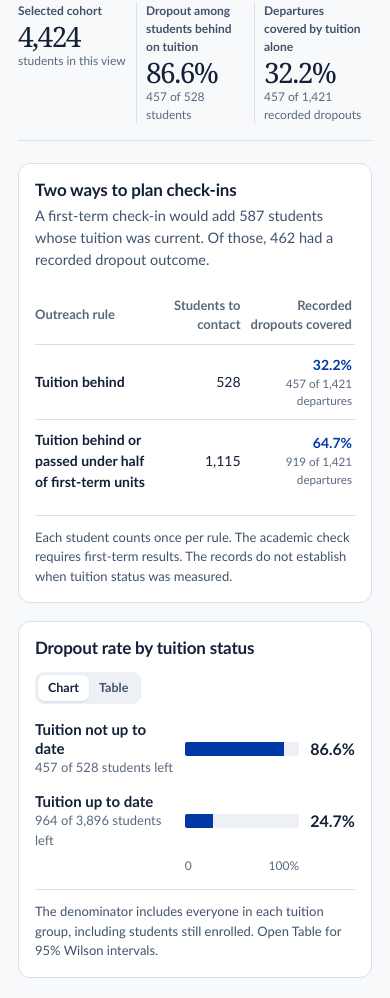
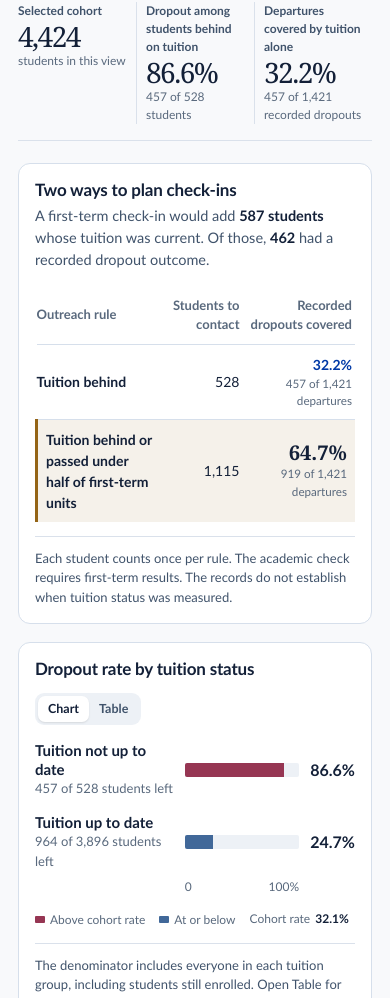
Before and after one commit to CartezDew/everybody-walks, a React (Vite) app: page / in a window 390 px wide. Shown: the part 1002-2000 px from the top of the page. Built offline with nearby package versions, Linux system fonts and the light colour scheme.

Commit message:
Highlight cohort comparisons and carry the graduation trail through the dashboard

```diff
--- a/src/components/FlagBuilder.jsx
+++ b/src/components/FlagBuilder.jsx
@@ -59,9 +59,9 @@ export default function FlagBuilder({ students }) {
 
       <div className="flag-results" aria-live="polite">
         <div className="meters">
-          <Meter label="Outreach workload" hint="share of students flagged" value={res.workload} color="var(--grad)" inView={inView} big={`${num(res.f.n)} students`} />
-          <Meter label="Coverage of recorded dropouts" hint="share of all dropouts who were flagged" value={res.coverage} color="var(--drop)" inView={inView} big={`${num(res.f.dropouts)} of ${num(res.all.dropouts)}`} />
-          <Meter label="Dropout among flagged students" hint="flagged students who dropped out" value={res.precision} color="var(--enr)" inView={inView} big={`${num(res.f.dropouts)} of ${num(res.f.n)} students`} />
+          <Meter label="Outreach workload" hint="share of students flagged" value={res.workload} color="var(--gold)" inView={inView} big={`${num(res.f.n)} students`} />
+          <Meter label="Coverage of recorded dropouts" hint="share of all dropouts who were flagged" value={res.coverage} color="var(--comparison)" inView={inView} big={`${num(res.f.dropouts)} of ${num(res.all.dropouts)}`} />
+          <Meter label="Dropout among flagged students" hint="flagged students who dropped out" value={res.precision} color="var(--drop)" inView={inView} big={`${num(res.f.dropouts)} of ${num(res.f.n)} students`} />
         </div>
         <div className="flag-compare">
           <div>
--- a/src/components/Workspaces.jsx
+++ b/src/components/Workspaces.jsx
@@ -1,6 +1,7 @@
 import { useState } from 'react';
 import { BANDS, MIN_N, num, pct, summarize } from '../lib/data';
 import { Card } from './ui';
+import { RateKey, rateFill } from './charts';
 import FlagBuilder from './FlagBuilder';
 
 export const ROLES = [
@@ -40,18 +41,18 @@ function OutreachComparison({ tuition, additional, departures }) {
     { label: 'Tuition behind or passed under half of first-term units', students: tuition.n + additional.n, departures: tuition.dropouts + additional.dropouts },
   ];
   const finding = additional.n
-    ? `A first-term check-in would add ${num(additional.n)} students whose tuition was current. Of those, ${num(additional.dropouts)} had a recorded dropout outcome.`
+    ? <>A first-term check-in would add <strong>{num(additional.n)} students</strong> whose tuition was current. Of those, <strong>{num(additional.dropouts)}</strong> had a recorded dropout outcome.</>
     : 'Both rules reach the same students in this selection. No additional students had current tuition and passed under half of their enrolled units.';
   return <Card title="Two ways to plan check-ins" takeaway={finding}
     note="Each student counts once per rule. The academic check requires first-term results. The records do not establish when tuition status was measured.">
     <div className="outreach-scroll"><table className="outreach-table" aria-label="Historical reach of two outreach rules">
       <thead><tr><th scope="col">Outreach rule</th><th scope="col">Students to contact</th><th scope="col">Recorded dropouts covered</th></tr></thead>
-      <tbody>{scenarios.map(row => <tr key={row.label}><th scope="row">{row.label}</th><td>{num(row.students)}</td>
+      <tbody>{scenarios.map((row, i) => <tr key={row.label} className={i === 1 && additional.dropouts > 0 ? 'reach-gain' : undefined}><th scope="row">{row.label}</th><td>{num(row.students)}</td>
         <td><b>{rate(row.departures, departures)}</b><small>{num(row.departures)} of {num(departures)} departures</small></td></tr>)}</tbody>
     </table></div>
   </Card>;
 }
-function Comparison({ title, rows, note, count = false }) {
+function Comparison({ title, rows, note, overall, count = false }) {
   const max = count ? Math.max(1, ...rows.map(r => r.dropouts)) : 1;
   const value = r => count ? num(r.dropouts) : rate(r.dropouts, r.n);
   return <Card title={title} wide note={note} table={{ rows, cols: [
@@ -62,11 +63,12 @@ function Comparison({ title, rows, note, count = false }) {
   ] }}>
     <div className="compare-rows">{rows.map(r => <div className="compare-row" key={r.key}>
       <div><b>{r.label}</b><small>{r.n ? `${num(r.dropouts)} of ${num(r.n)} students left` : 'No students in selection'}{r.n > 0 && r.n < MIN_N ? ' · small group' : ''}</small></div>
-      <div className="measure-track"><i style={{width: ((count ? r.dropouts : r.dropRate) / max * 100) + '%'}}/></div>
+      <div className="measure-track"><i style={{width: ((count ? r.dropouts : r.dropRate) / max * 100) + '%', background: count ? 'var(--comparison)' : rateFill(r, overall)}}/></div>
       <strong>{value(r)}</strong>
     </div>)}
       <div className="compare-row compare-scale" aria-hidden="true"><span/><div><span>0</span><span>{count ? num(max) : '100%'}</span></div><span/></div>
     </div>
+    {!count && <RateKey overall={overall} separateUnits={rows.some(row => row.key === 'none')}/>}
   </Card>;
 }
 
@@ -83,24 +85,24 @@ export function Workspace({ role, list, groups, summary: s, onExplore }) {
       metrics = <>{base}<Metric label="Dropout among students behind on tuition" value={rate(late.dropouts,late.n)} detail={`${num(late.dropouts)} of ${num(late.n)} students`}/><Metric label="Departures covered by tuition alone" value={rate(late.dropouts,s.dropouts)} detail={`${num(late.dropouts)} of ${num(s.dropouts)} recorded dropouts`}/></>;
       chart = <div className="leadership-evidence">
         <OutreachComparison tuition={late} additional={groups.heatTP[1][0]} departures={s.dropouts}/>
-        <Comparison title="Dropout rate by tuition status" rows={groups.tuition} note="The denominator includes everyone in each tuition group, including students still enrolled. Open Table for 95% Wilson intervals."/>
+        <Comparison overall={s.dropRate} title="Dropout rate by tuition status" rows={groups.tuition} note="The denominator includes everyone in each tuition group, including students still enrolled. Open Table for 95% Wilson intervals."/>
       </div>;
       action = 'Compare the extra invitations with available advising appointments. Before a pilot, check when your campus can see payment and course results. Track who accepts help and whether staff can follow up.';
       link = 'alert'; break;
     case 'advising':
       metrics = <>{base}<Metric label="Passed under half" value={num(low.n)} detail="students with first-term results"/><Metric label="Dropout in that group" value={rate(low.dropouts,low.n)} detail={num(low.dropouts)+' recorded dropouts'}/></>;
-      chart = <Comparison title="Dropout rate by first-term units passed" rows={groups.bands.map((r,i)=>({...r,label:BANDS[i].long}))} note="Pass rate is approved units divided by enrolled units. Students with zero enrolled units appear separately."/>;
+      chart = <Comparison overall={s.dropRate} title="Dropout rate by first-term units passed" rows={groups.bands.map((r,i)=>({...r,label:BANDS[i].long}))} note="Pass rate is approved units divided by enrolled units. Students with zero enrolled units appear separately."/>;
       action='Use the first-term results to size an offer of advising appointments. Advisors would still need to ask students which barriers they faced.';link='academic'; break;
     case 'success': {
       const cross = groups.tRows.flatMap(([,t],i)=>groups.pCols.map(([,p],j)=>({...groups.heatTP[i][j],key:i+'-'+j,label:t+' · '+p})));
       metrics = <>{base}<Metric label="Both signals present" value={num(both.n)} detail="behind on tuition and passed under half"/><Metric label="Dropout with both" value={rate(both.dropouts,both.n)} detail={num(both.dropouts)+' recorded dropouts'}/></>;
-      chart=<Comparison title="Tuition status and first-term progress" rows={cross} note="The comparison includes students with enrolled first-term units. The timing of the tuition record is unknown."/>;
+      chart=<Comparison overall={s.dropRate} title="Tuition status and first-term progress" rows={cross} note="The comparison includes students with enrolled first-term units. The timing of the tuition record is unknown."/>;
       action='Estimate how many joint appointments financial aid and advising might offer so students can discuss both needs in one visit.';link='academic'; break; }
     case 'enrollment': {
       const programs=groups.courses.filter(r=>r.n).sort((a,b)=>rank==='count' ? b.dropouts-a.dropouts || b.n-a.n : b.dropRate-a.dropRate || b.n-a.n);
       const largest=programs[0];
       metrics=<>{base}<Metric label="Programs represented" value={num(programs.length)} detail="with students in this cohort"/><Metric label={rank==='count'?'Largest dropout count':'Highest dropout rate'} value={largest ? (rank==='count'?num(largest.dropouts):pct(largest.dropRate)):'—'} detail={largest?.label || 'No programs'}/></>;
-      chart=<><div className="rank-controls"><span>Rank programs by</span>{['count','rate'].map(k=><button key={k} aria-pressed={rank===k} onClick={()=>setRank(k)}>Dropout {k}</button>)}</div><Comparison title={'Top programs by dropout '+rank} rows={programs.slice(0,5)} count={rank==='count'} note="Counts describe the number of departures. Rates account for program size. Small groups can move sharply with a single departure."/></>;
+      chart=<><div className="rank-controls"><span>Rank programs by</span>{['count','rate'].map(k=><button key={k} aria-pressed={rank===k} onClick={()=>setRank(k)}>Dropout {k}</button>)}</div><Comparison overall={s.dropRate} title={'Top programs by dropout '+rank} rows={programs.slice(0,5)} count={rank==='count'} note="Counts describe the number of departures. Rates account for program size. Small groups can move sharply with a single departure."/></>;
       action='Use counts to plan staffing and rates to identify programs for a closer review with department leads.';link='who';break;}
     default:
       metrics=null; chart=<Card title="Outreach simulator" wide note="These rules are exploratory. Tuition timing is unknown. Semester results become available only after the term."><FlagBuilder students={list}/></Card>;
--- a/src/components/charts.jsx
+++ b/src/components/charts.jsx
@@ -135,8 +135,23 @@ export function Donut({ segments, total, centerLabel, centerValue }) {
   );
 }
 
+export function rateFill(row, overall) {
+  if (row.color) return row.color;
+  return row.n && row.dropRate > overall ? 'var(--drop)' : 'var(--comparison)';
+}
+
+export function RateKey({ overall, intervals = false, separateUnits = false }) {
+  return <div className="rate-key">
+    <span><i className="key-above"/>Above cohort rate</span>
+    <span><i className="key-below"/>At or below</span>
+    {separateUnits && <span><i className="key-units"/>No enrolled units</span>}
+    <span className="key-baseline">Cohort rate <b>{pct(overall)}</b></span>
+    {intervals && <span>Whiskers show 95% intervals</span>}
+  </div>;
+}
+
 // ---------- Horizontal rate bars with 95% CI whiskers and overall reference ----------
-export function RateBars({ rows, overall, max = 1, showShare = false, color = 'var(--brand)', onSelect, selected }) {
+export function RateBars({ rows, overall, max = 1, showShare = false, onSelect, selected }) {
   const [ref, inView] = useInView();
   const { wrap, show, hide, node } = useTip();
   return (
@@ -162,7 +177,7 @@ export function RateBars({ rows, overall, max = 1, showShare = false, color = 'v
             <div className="rb-track">
               <div
                 className="rb-bar"
-                style={{ width: inView ? `${w}%` : 0, background: color, transitionDelay: `${i * 60}ms`, opacity: small ? 0.45 : 1 }}
+                style={{ width: inView ? `${w}%` : 0, background: rateFill(d, overall), transitionDelay: `${i * 60}ms`, opacity: small ? 0.45 : 1 }}
               />
               {d.n > 0 && (
                 <div
@@ -180,9 +195,7 @@ export function RateBars({ rows, overall, max = 1, showShare = false, color = 'v
         );
       })}
       {overall != null && (
-        <div className="rb-foot">
-          <span className="ref-key" /> Overall rate for current selection: {pct(overall)} · whiskers show 95% intervals
-        </div>
+        <RateKey overall={overall} intervals/>
       )}
       {node}
     </div>
@@ -221,7 +234,7 @@ export function Columns({ rows, max = 1, overall, xLabel }) {
               <div className="col-area">
                 <div
                   className="col-bar"
-                  style={{ height: inView ? `${(d.dropRate / max) * 100}%` : 0, transitionDelay: `${i * 80}ms`, opacity: small ? 0.45 : 1, background: d.color || 'var(--brand)' }}
+                  style={{ height: inView ? `${(d.dropRate / max) * 100}%` : 0, transitionDelay: `${i * 80}ms`, opacity: small ? 0.45 : 1, background: rateFill(d, overall) }}
                 >
                   <span className="col-val">{d.n ? pct(d.dropRate, 0) : '–'}</span>
                 </div>
@@ -233,6 +246,7 @@ export function Columns({ rows, max = 1, overall, xLabel }) {
         })}
       </div>
       {xLabel && <div className="axis-title">{xLabel}</div>}
+      {overall != null && <RateKey overall={overall} separateUnits={rows.some(row => row.key === 'none')}/>}
       {node}
     </div>
   );
@@ -280,10 +294,15 @@ export function StackedOutcomes({ rows, colors, names }) {
 }
 
 // ---------- Heatmap of dropout rate ----------
-const RAMP = ['#eff5ff', '#c9dcf6', '#93b6e6', '#426daa', '#0039a6', '#0a285e'];
-export const rampColor = (v) => RAMP[Math.min(RAMP.length - 1, Math.floor(v * RAMP.length))];
+const HEAT_COLORS = ['#416899', '#9fbbd9', '#dfe8f2', '#f0ecee', '#f4dfe4', '#dda1b0', '#963653'];
+function heatBand(rate, overall) {
+  const gap = rate - overall;
+  if (Math.abs(gap) < 1e-10) return 3;
+  const steps = 1 + Number(Math.abs(gap) >= .1) + Number(Math.abs(gap) >= .3);
+  return 3 + Math.sign(gap) * steps;
+}
 
-export function Heatmap({ rowLabels, colLabels, cells, rowTitle, colTitle }) {
+export function Heatmap({ rowLabels, colLabels, cells, rowTitle, colTitle, overall }) {
   const [ref, inView] = useInView();
   const { wrap, show, hide, node } = useTip();
   return (
@@ -297,14 +316,15 @@ export function Heatmap({ rowLabels, colLabels, cells, rowTitle, colTitle }) {
             <div className="heat-rh">{r}</div>
             {cells[ri].map((c, ci) => {
               const small = c.n > 0 && c.n < MIN_N;
-              const dark = c.dropRate >= 0.5;
+              const band = heatBand(c.dropRate, overall);
+              const dark = band === 0 || band === HEAT_COLORS.length - 1;
               const tip = <TipBody title={`${r} · ${colLabels[ci]}`} rows={statRows(c)} warn={small} />;
               return (
                 <div
                   key={ci}
                   className={`heat-c${small ? ' small' : ''}`}
                   style={{
-                    background: c.n ? rampColor(c.dropRate) : 'var(--surface-2)',
+                    background: c.n ? HEAT_COLORS[band] : 'var(--surface-2)',
                     color: !c.n ? 'var(--muted)' : dark ? '#fff' : '#112238',
                     transform: inView ? 'scale(1)' : 'scale(.6)',
                     opacity: inView ? 1 : 0,
@@ -324,11 +344,11 @@ export function Heatmap({ rowLabels, colLabels, cells, rowTitle, colTitle }) {
           </div>
         ))}
       </div>
-      <div className="heat-scale">
-        <span>0%</span>
-        {RAMP.map((c) => <i key={c} style={{ background: c }} />)}
-        <span>100% dropout</span>
+      <div className="heat-legend">
+        <div className="heat-scale" aria-hidden="true">{HEAT_COLORS.map(color => <i key={color} style={{ background: color }}/>)}</div>
+        <div className="heat-legend-label"><span>Below</span><b>Cohort {pct(overall)}</b><span>Above</span></div>
       </div>
+      <p className="heat-key-note">Shades deepen at 10 and 30 percentage points from the selected cohort rate.</p>
       {node}
     </div>
   );
--- a/src/workspace.css
+++ b/src/workspace.css
@@ -1,20 +1,20 @@
 /* The cover borrows the typography and concentric grooves of a record sleeve. */
 :root {
   --page:#f8f9fb; --surface:#fff; --surface-2:#edf1f6; --ink:#132038; --ink-2:#40536b;
-  --muted:#59697d; --grid:#dae1eb; --border:#d6dfeb; --brand:#0039a6; --grad:#0039a6;
-  --drop:#ad2e43; --enr:#287570; --muted-bar:#7c8a9e; --secondary-bar:#8ea9d5; --accent-bg:#edf3fc;
+  --muted:#59697d; --grid:#dae1eb; --border:#d6dfeb; --brand:#0039a6; --grad:#196e64; --comparison:#416899; --gold:#946416;
+  --drop:#963653; --enr:var(--gold); --muted-bar:#7c8a9e; --secondary-bar:#8ea9d5; --accent-bg:#edf3fc;
   --font:'Gill Sans','Gill Sans MT',Avenir,'Segoe UI',sans-serif; --shadow:none; --radius:12px;
 }
 :root[data-theme='dark'] {
   --page:#0f1a2b; --surface:#19263b; --surface-2:#21334d; --ink:#f7f8fc; --ink-2:#c8d4e4;
-  --brand:#a1c4ff; --grad:#83b3ff; --grid:#364761; --border:#394860; --muted:#a8b8ce;
-  --drop:#ff919d; --enr:#69c1b5; --muted-bar:#8998ad; --secondary-bar:#6585b4; --accent-bg:#1b304e;
+  --brand:#a1c4ff; --grad:#7bd3bd; --comparison:#93b3e1; --gold:#efc371; --grid:#364761; --border:#394860; --muted:#a8b8ce;
+  --drop:#f193a9; --enr:var(--gold); --muted-bar:#8998ad; --secondary-bar:#6585b4; --accent-bg:#1b304e;
 }
 @media(prefers-color-scheme:dark) {
   :root:not([data-theme='light']) {
     --page:#0f1a2b; --surface:#19263b; --surface-2:#21334d; --ink:#f7f8fc; --ink-2:#c8d4e4;
-    --brand:#a1c4ff; --grad:#83b3ff; --grid:#364761; --border:#394860; --muted:#a8b8ce;
-    --drop:#ff919d; --enr:#69c1b5; --muted-bar:#8998ad; --secondary-bar:#6585b4; --accent-bg:#1b304e;
+    --brand:#a1c4ff; --grad:#7bd3bd; --comparison:#93b3e1; --gold:#efc371; --grid:#364761; --border:#394860; --muted:#a8b8ce;
+    --drop:#f193a9; --enr:var(--gold); --muted-bar:#8998ad; --secondary-bar:#6585b4; --accent-bg:#1b304e;
   }
 }
 .topbar-in,.footer-in,.fb-inner,.fb-warn,main,.role-picker,.sleeve-in {max-width:1240px;margin-inline:auto;padding-inline:clamp(18px,4vw,56px)}
@@ -85,27 +85,44 @@
 @media print{.role-picker,.explorer-nav,.cover-action,.decision-note button{display:none}}
 @media(max-width:410px){.sleeve h1{width:calc(100% + 38px);font-size:40px}.cover-art .record{top:auto;bottom:8%;transform:translateX(-50%)}}
 
-/* One trail peeks out from behind each of the two planning surfaces. */
-.decision-grid, .recs { position: relative; isolation: isolate; }
-.decision-grid::before, .recs::before {
+/* Footprints follow the margins from the cover to the graduation cap. */
+.cover-art::after, .decision-grid::after, #academic::before, .recs::after, .graduation-trail::before {
   content: '';
-  position: absolute;
-  z-index: -1;
+  display: block;
   pointer-events: none;
-  right: 12px;
-  bottom: -34px;
-  width: 165px;
-  height: 82px;
-  background: var(--brand);
   mask: url('./components/footsteps.svg') center / contain no-repeat;
-  opacity: .18;
+  background: var(--comparison);
 }
-.recs::before { right: 8%; }
+.cover-art::after {
+  position: absolute; left: -21%; top: 12%; width: clamp(125px,16vw,225px);
+  aspect-ratio: 168/82; transform: rotate(-12deg); background: #b9d4ff; opacity: .32; z-index: -1;
+}
+.decision-grid, .recs, #academic { position: relative; }
+.decision-grid::after, .recs::after {
+  position: absolute; width: clamp(175px,19vw,252px); height: 110px;
+  right: 2%; bottom: -16px; z-index: -1; opacity: .32;
+}
+.decision-grid, .recs { isolation: isolate; padding-bottom: 62px; }
+#academic { padding-top: 85px; }
+#academic::before {
+  position: absolute; right: 5%; top: 3px; width: 198px; height: 82px; opacity: .33;
+}
+.graduation-trail {
+  display: flex; align-items: flex-start; justify-content: center; gap: 1px;
+  margin: 0 auto; padding-top: 8px; width: fit-content; position: relative;
+}
+.graduation-trail::before { width: 138px; height: 62px; opacity: .49; }
+.graduation-trail .graduation-cap { width: 34px; height: 34px; color: var(--gold); transform: rotate(-8deg); }
+.footer:has(.graduation-trail) { margin-top: 36px; }
 @media (max-width:700px) {
-  .decision-grid::before, .recs::before { width: 112px; height: 58px; bottom: -24px; right: 5px; }
+  .cover-art::after { left: -7%; top: 6%; width: 110px; }
+  .decision-grid::after, .recs::after { width: 164px; height: 78px; bottom: -5px; }
+  .decision-grid, .recs { padding-bottom: 48px; }
+  #academic { padding-top: 74px; }
+  #academic::before { width: 146px; height: 69px; right: 2%; }
 }
 @media print, (forced-colors:active) {
-  .decision-grid::before, .recs::before { display:none; }
+  .cover-art::after, .decision-grid::after, #academic::before, .recs::after, .graduation-trail { display:none; }
 }
 
 .cover-art .campus-pack {
@@ -156,3 +173,28 @@
   .outreach-table { font-size: 14px; }
   .outreach-table th, .outreach-table td { padding: 9px 3px; }
 }
+
+.rate-key { display: flex; flex-wrap: wrap; align-items: baseline; gap: 4px 14px; margin-top: 14px; color: var(--muted); font-size: 12px; }
+.rate-key span { display: inline-flex; align-items: center; gap: 5px; }
+.rate-key i { width: 10px; height: 7px; border-radius: 1px; }
+.key-above { background: var(--drop); }
+.key-units { background: var(--muted-bar); }
+.key-below { background: var(--comparison); }
+.key-baseline b { color: var(--ink); font-variant-numeric: tabular-nums; }
+.kpi-label { display: flex; align-items: center; gap: 5px; }
+.graduation-cap { width: 19px; height: 19px; flex: none; color: var(--grad); }
+.kpi-value, .heat-c b { font-variant-numeric: tabular-nums; }
+.outreach-table .reach-gain { background: color-mix(in srgb, var(--gold) 9%, var(--surface)); }
+.outreach-table .reach-gain th { border-inline-start: 3px solid var(--gold); padding-inline-start: 8px; }
+.outreach-table .reach-gain td:last-child { padding-inline-end: 8px; }
+.outreach-table .reach-gain b { color: var(--ink); font: bold 1.45em/1.15 Georgia, serif; }
+.leadership-evidence .takeaway strong { color: var(--ink); }
+.st-seg { color: white; }
+:root[data-theme='dark'] .st-seg { color: var(--page); }
+@media (prefers-color-scheme: dark) { :root:not([data-theme='light']) .st-seg { color: var(--page); } }
+
+.heat-legend { width: min(100%, 285px); margin-top: 18px; }
+.heat-legend .heat-scale { display: grid; grid-template-columns: repeat(7,1fr); gap: 2px; }
+.heat-legend .heat-scale i { width: 100%; }
+.heat-legend-label { display: flex; justify-content: space-between; color: var(--ink-2); font-size: 12px; margin-top: 4px; }
+.heat-key-note { font-size: 12px; color: var(--muted); margin: 4px 0 0; }
```
Also changed, not shown: src/App.jsx (+6 -5 lines), src/components/ui.jsx (+9 -2 lines), src/styles.css (+7 -7 lines), src/components/footsteps.svg.
